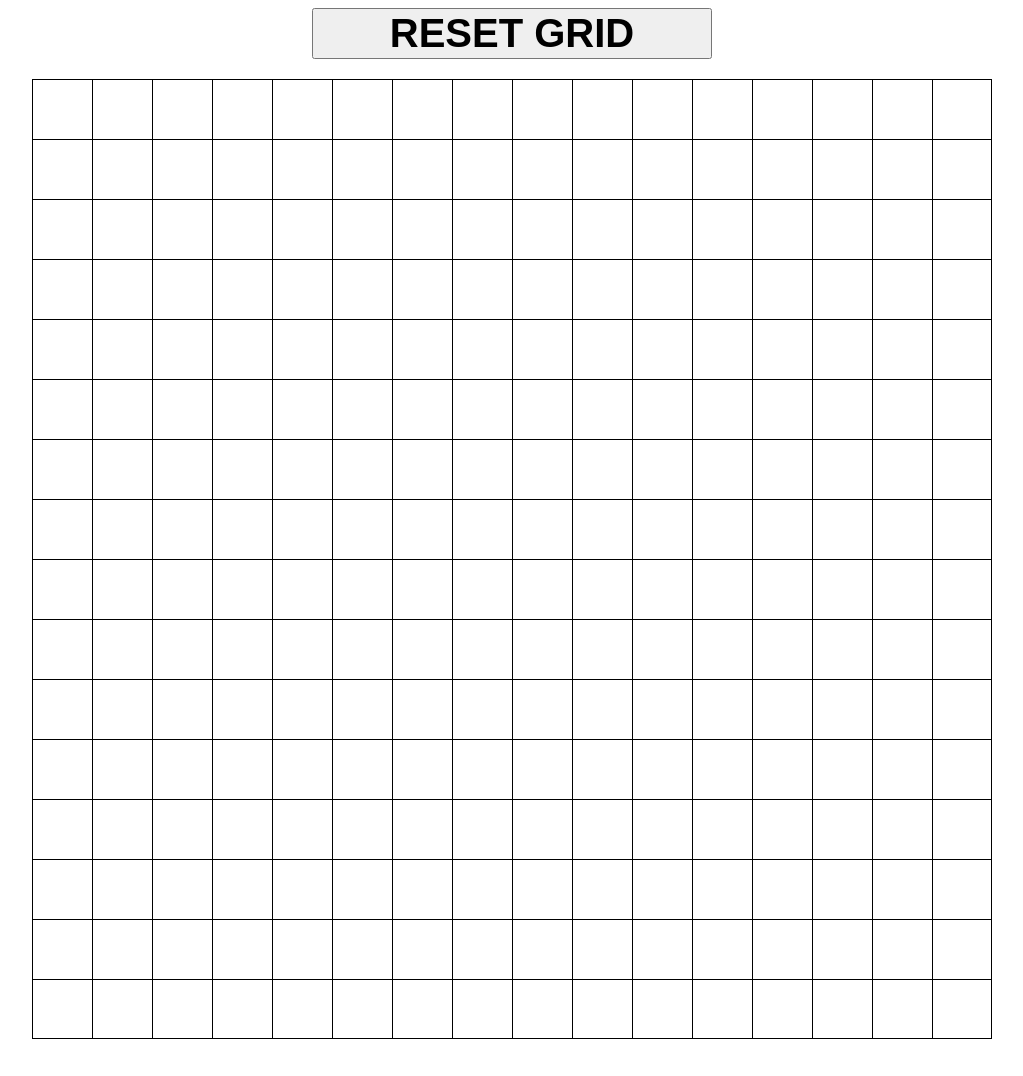
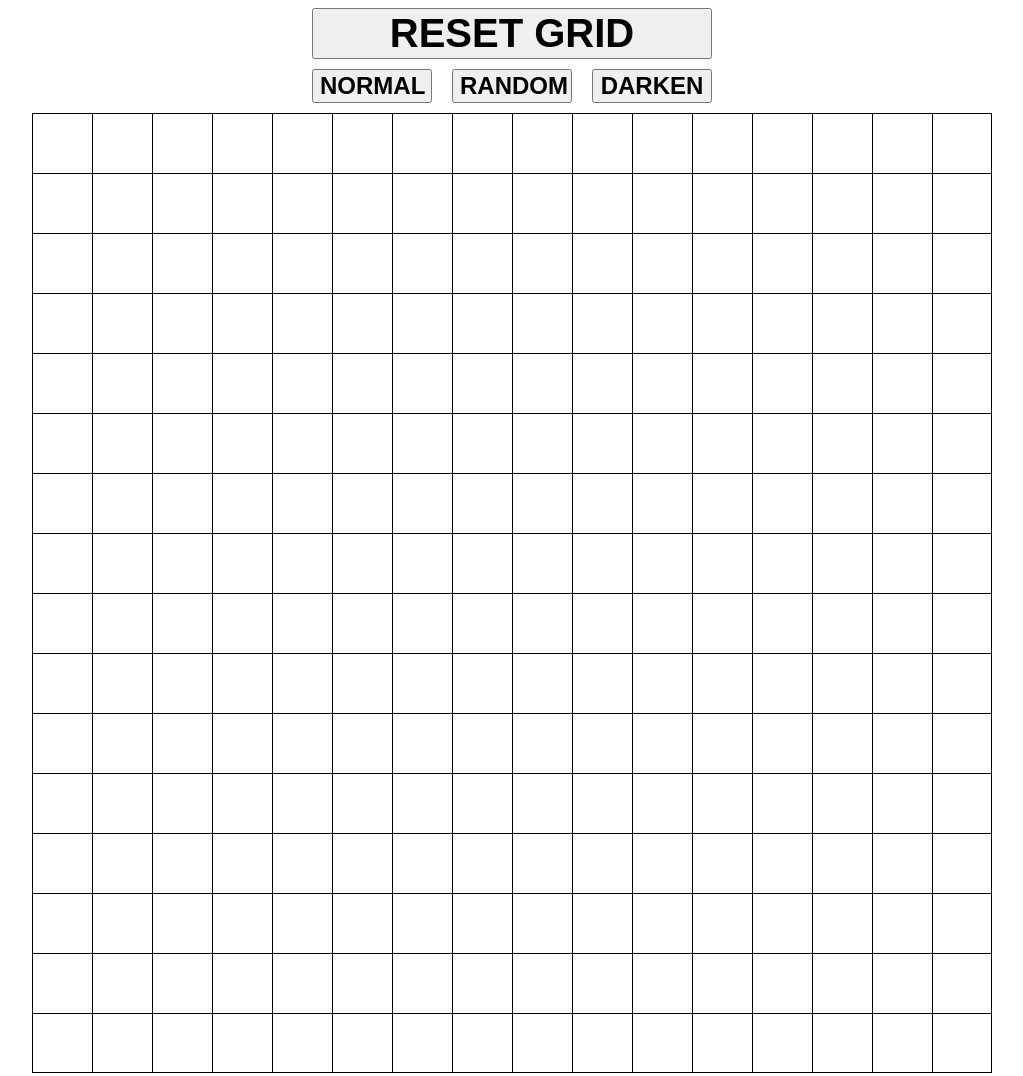
Before and after one commit to johann219/etch-a-sketch, a plain HTML site: page index.html in a window 1280 px wide. Shown: the whole page, without its empty margins (128-1151 px from the left). Before the commit the page ends 1047 px from the top, so only its background shows below. Drawn offline with Linux system fonts and the light colour scheme.

Commit message:
Add mode changing buttons

```diff
--- a/index.html
+++ b/index.html
@@ -10,6 +10,11 @@
   <body>
     <div class="btn-container">
       <button class="btn">RESET GRID</button>
+      <div class="btn-mode-container">
+        <button id="btn-normal" class="btn-mode">NORMAL</button>
+        <button id="btn-random" class="btn-mode">RANDOM</button>
+        <button id="btn-darken" class="btn-mode">DARKEN</button>
+      </div>
     </div>
     <div class="container">
 
--- a/script.js
+++ b/script.js
@@ -1,6 +1,8 @@
 const container = document.querySelector(".container");
 
 const FIELD_WIDTH = 960;
+
+let flagMode = "normal";
 
 function randomizeNumberRGB () {
   return Math.floor(Math.random() * 266);
--- a/styles.css
+++ b/styles.css
@@ -11,11 +11,6 @@
   height: 960px;
   /* border: 1px solid red; */
   margin: auto;
-}
-
-.btn-container {
-  display: flex;
-  justify-content: center;
 }
 
 .box {
@@ -35,9 +30,32 @@
   display: flex;
 }
 
+.btn-container {
+  display: flex;
+  justify-content: center;
+  align-items: center;
+  flex-direction: column;
+  width: 400px;
+  margin: auto;
+  font-family: sans-serif;
+}
+
+.btn-mode-container {
+  width: 100%;
+  display: flex;
+  justify-content: space-between;
+}
+
 .btn {
   font-size: 40px;
   font-weight: 700;
-  width: 400px;
-  margin-bottom: 20px;
+  width: 100%;
+  margin-bottom: 10px;
 }
+
+.btn-mode {
+  width: 120px;
+  font-size: 24px;
+  font-weight: 700;
+  margin-bottom: 10px;
+}
```
